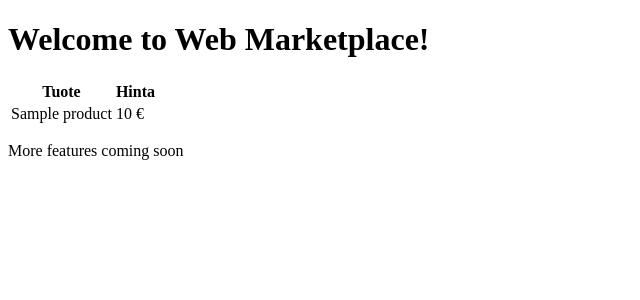
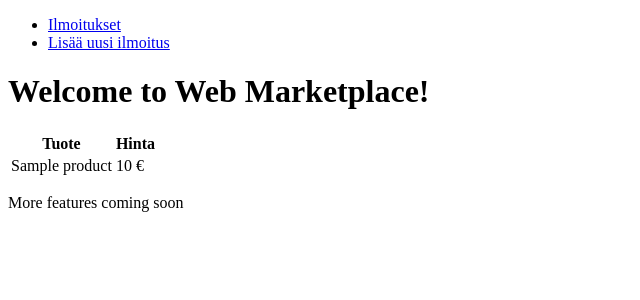
Before and after one commit to anL1/2nd-hand-marketplace, a Flask app: page /products/ in a window 1280 px wide. Shown: the top 300 px of the page, without its empty margins (0-640 px from the left). Run offline with Flask 2, Linux system fonts and the light colour scheme; tables that the repository leaves empty hold one stand-in row (values such as "Sample post").

Commit message:
navigation links added to layout

```diff
--- a/application/templates/layout.html
+++ b/application/templates/layout.html
@@ -6,6 +6,11 @@
     </head>
 
     <body>
+      <ul>
+        <li><a href="{{url_for('products_index')}}">Ilmoitukset</a></li>
+        <li><a href="{{url_for('new_ad_form')}}">Lisää uusi ilmoitus</a></li>
+      </ul>
+
       {% block body %}
       <p>
 	       Content.
```
